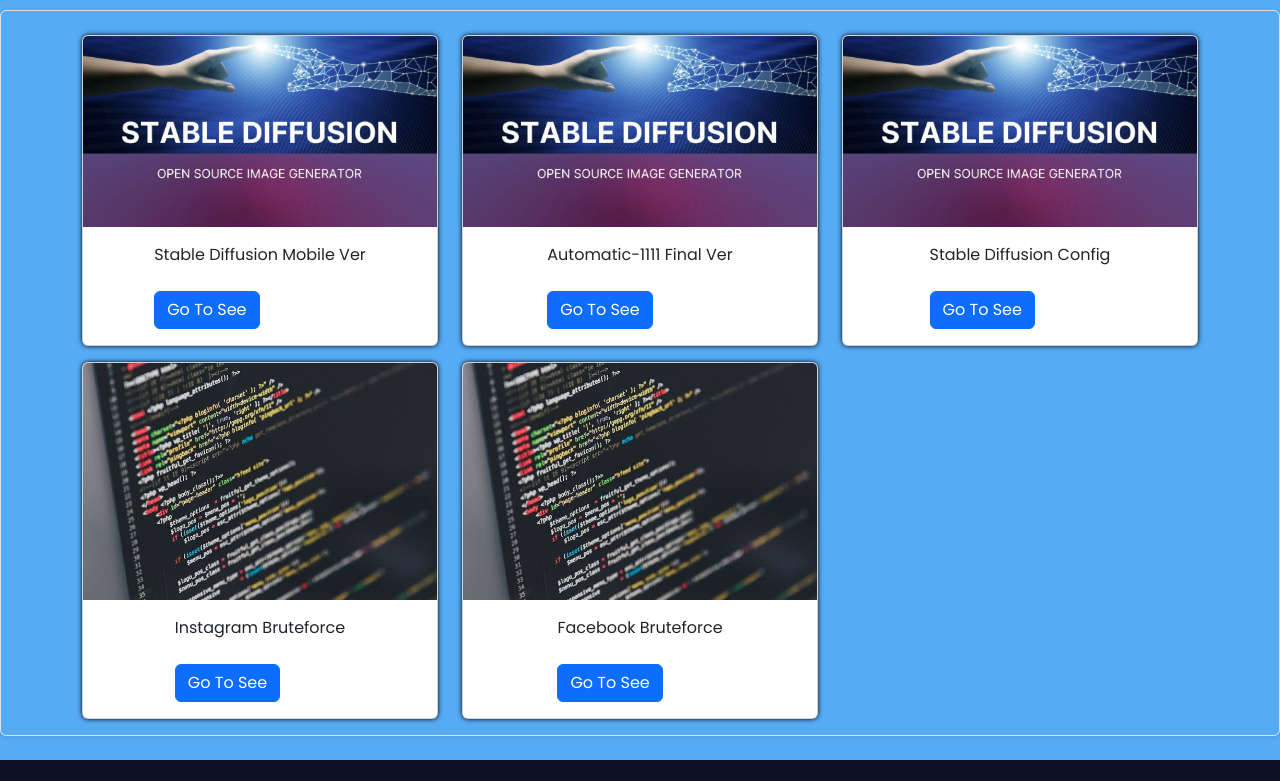
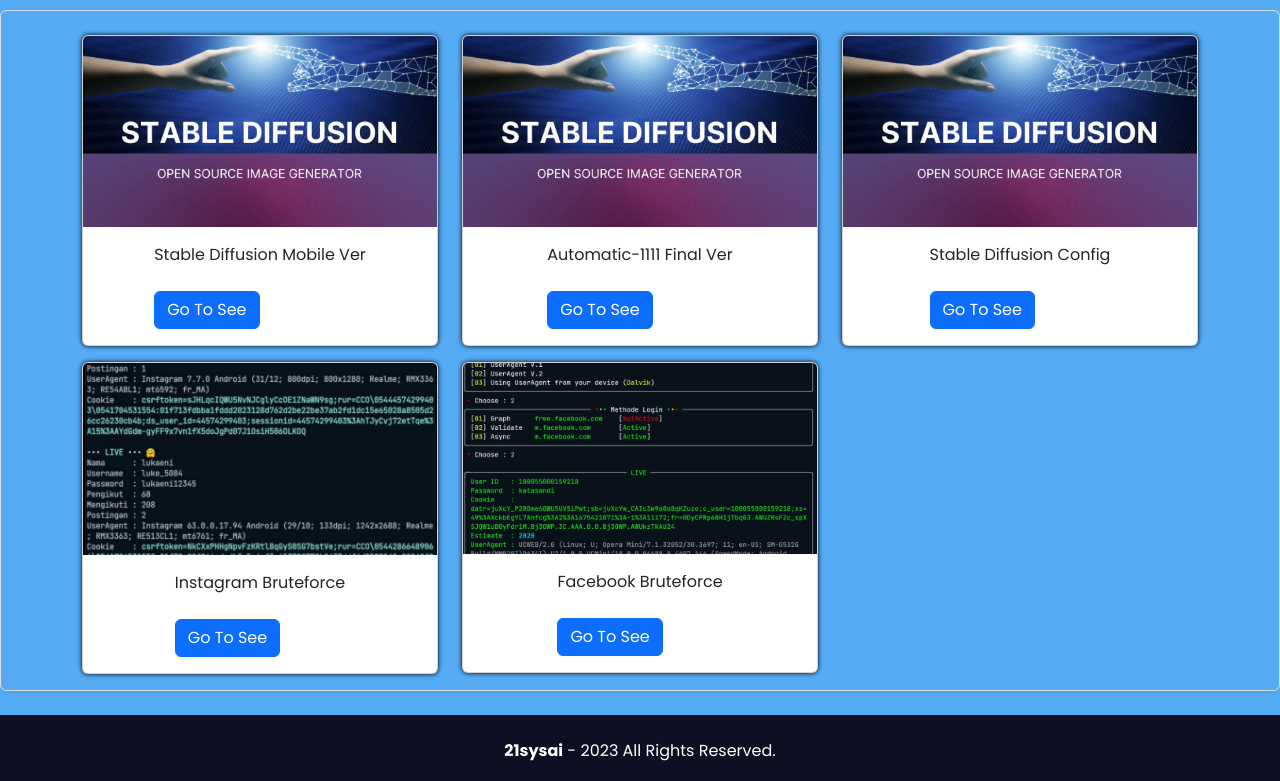
Before and after one commit to 21sysai/21sysai.github.io, a plain HTML site: page index.html in a window 1280 px wide. Shown: the part 419-1200 px from the top of the page. Drawn offline with nearby package versions, Linux system fonts and the light colour scheme.

Commit message:
Update index.html

```diff
--- a/index.html
+++ b/index.html
@@ -82,7 +82,7 @@
           </div>
           <div class="col-6 col-md-4 mb-3">
             <div class="card">
-  <img src="images/project.jpeg" class="card-img-top" alt="project">
+  <img src="images/igb.png" class="card-img-top" alt="project">
   <div class="card-body">
     <a font size="3">Instagram Bruteforce</a>
     <br><br>
@@ -92,7 +92,7 @@
           </div>
           <div class="col-6 col-md-4 mb-3">
             <div class="card">
-  <img src="images/project.jpeg" class="card-img-top" alt="project">
+  <img src="images/fbb.png" class="card-img-top" alt="project">
   <div class="card-body">
     <a font size="3">Facebook Bruteforce</a>
     <br><br>
```
